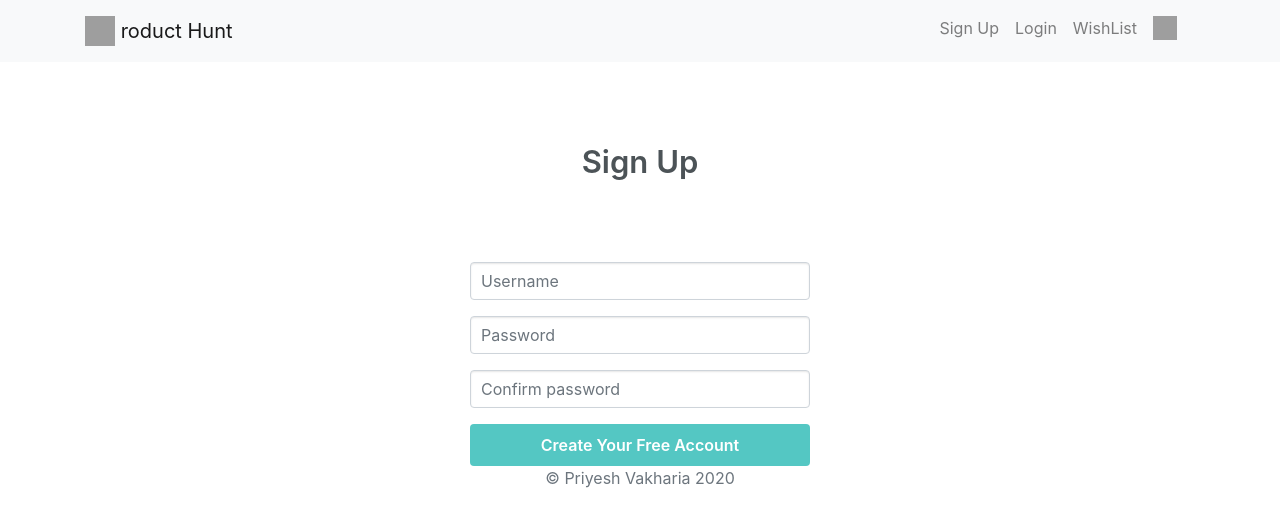
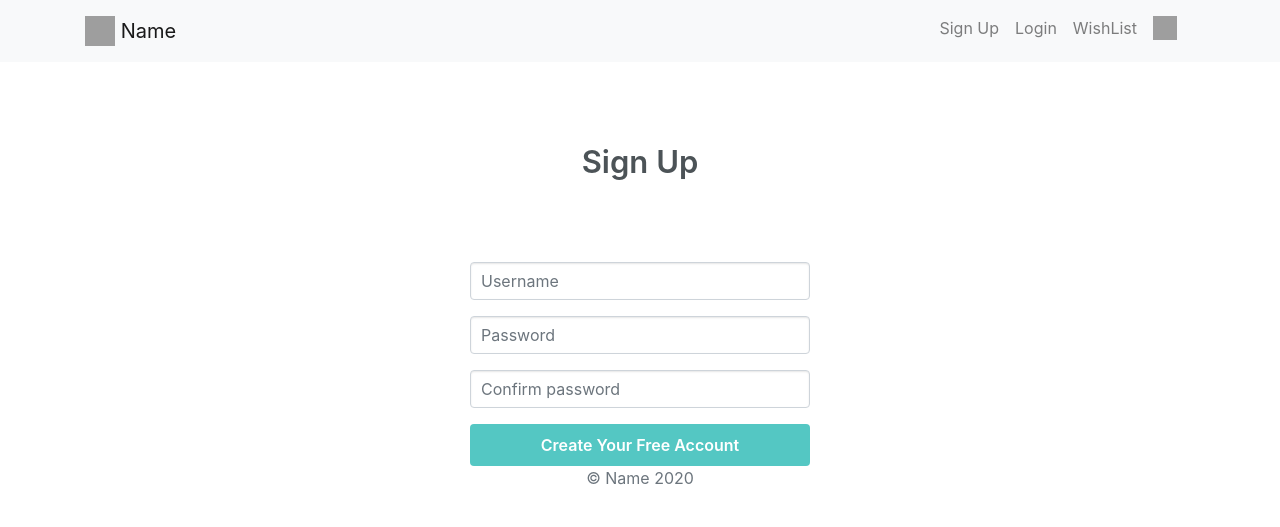
Before and after one commit to Priyesh1202/DjangoEcommerce, a Django app: page /accounts/signup/ in a window 1280 px wide. Shown: the top 527 px of the page. Run offline with Django 3.2, Linux system fonts and the light colour scheme; some libraries are stand-ins or nearby versions; grey boxes are pictures that could not be loaded.

Commit message:
Add files via upload

```diff
--- a/DjEcommerce/templates/base.html
+++ b/DjEcommerce/templates/base.html
@@ -7,7 +7,7 @@
     <meta name="description" content="">
     <meta name="author" content="Mark Otto, Jacob Thornton, and Bootstrap contributors">
     <meta name="generator" content="Jekyll v3.8.6">
-    <title>Album example · Bootstrap</title>
+    <title>Name</title>
 
     <link rel="canonical" href="https://getbootstrap.com/docs/4.4/examples/album/">
     <link rel="stylesheet" href="{% static 'css/mystyle.css' %}">
@@ -49,7 +49,7 @@
             <div class="container">
                 <a class="navbar-brand" href="{% url 'home' %}">
                     <img src="{% static 'letter.png' %}" class="d-inline-block align-top" height="30" width="30"/>
-                    roduct Hunt
+                    Name
                 </a>
                 <button class="navbar-toggler" type="button" data-toggle="collapse" data-target="#navbarNavAltMarkup"
                         aria-controls="navbarNavAltMarkup" aria-expanded="false" aria-label="Toggle navigation">
@@ -84,7 +84,7 @@
 
 <footer class="text-muted">
     <div class="container text-center">
-        <p>© Priyesh Vakharia {% now "Y" %}</p>
+        <p>© Name {% now "Y" %}</p>
     </div>
 </footer>
 <script src="https://code.jquery.com/jquery-3.4.1.slim.min.js"
```
